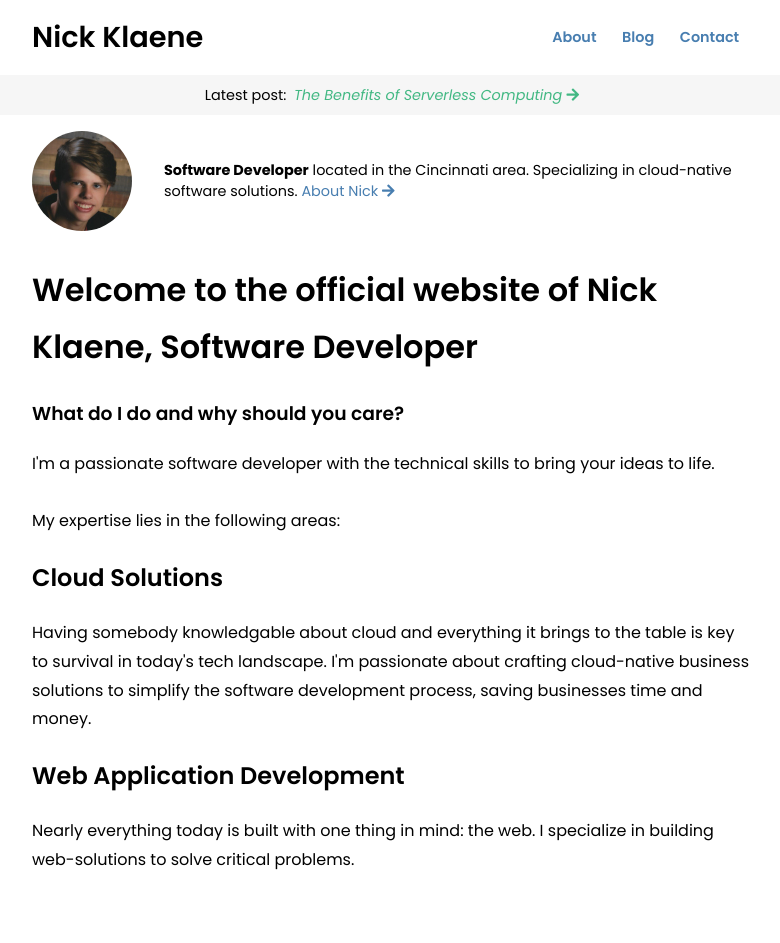
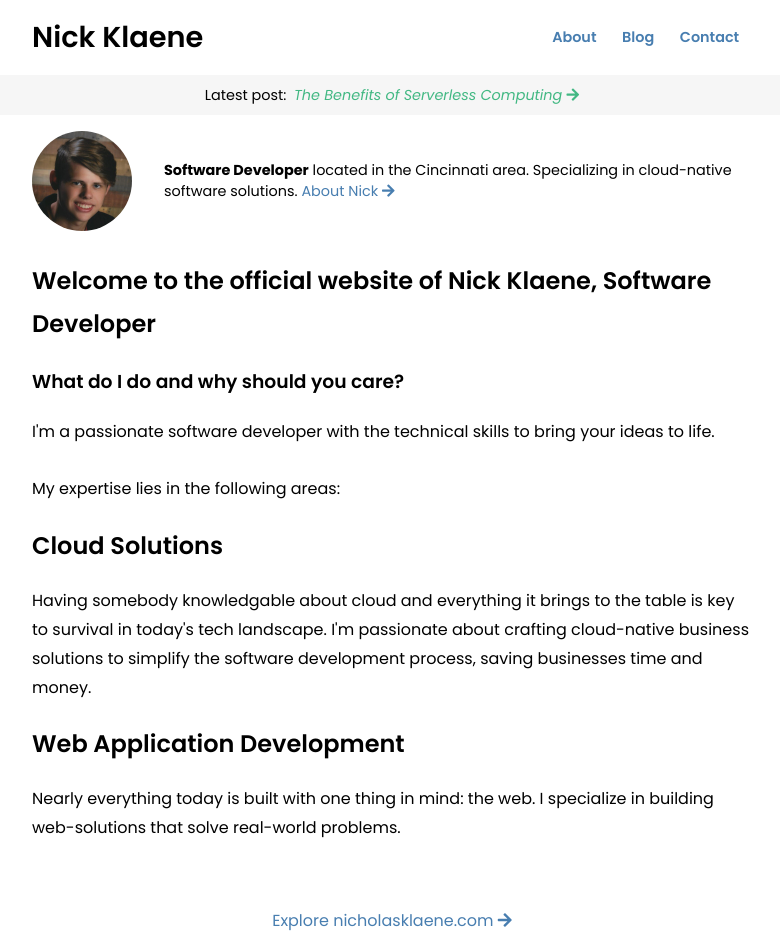
Before and after one commit to nicholasklaene/nicholasklaene.com, a Vue app: page / in a window 1280 px wide. Shown: the top 943 px of the page, without its empty margins (248-1028 px from the left). Built offline with nearby package versions, Linux system fonts and the light colour scheme.

Commit message:
refactor

```diff
--- a/src/components/HomeContent.vue
+++ b/src/components/HomeContent.vue
@@ -18,7 +18,7 @@
   <h2>Web Application Development</h2>
   <p>
     Nearly everything today is built with one thing in mind: the web. I
-    specialize in building web-solutions to solve critical problems.
+    specialize in building web-solutions that solve real-world problems.
   </p>
   <div class="explore">
     <router-link to="/">
--- a/src/views/Home.vue
+++ b/src/views/Home.vue
@@ -1,10 +1,10 @@
 <template>
   <CTA />
   <AboutBanner />
-  <div class="content" id="about">
+  <section>
     <HomeContent />
     <ContactForm />
-  </div>
+  </section>
 </template>
 
 <script>
@@ -20,7 +20,7 @@ export default {
 </script>
 
 <style lang="scss" scoped>
-.content {
+section {
   padding: 0 4rem;
   max-width: 720px;
   margin: 0 auto;
```
